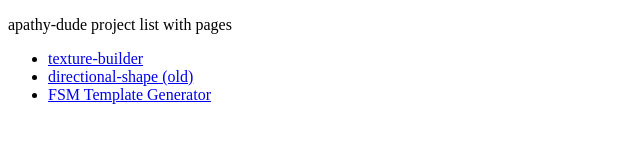
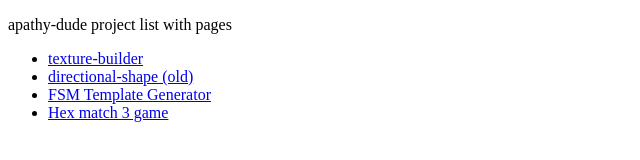
Before and after one commit to ApathyDude/ApathyDude.github.io, a plain HTML site: page index.html in a window 1280 px wide. Shown: the whole page, without its empty margins (0-640 px from the left). Drawn offline with Linux system fonts and the light colour scheme.

Commit message:
Adding hex-matching-game link

```diff
--- a/index.html
+++ b/index.html
@@ -18,6 +18,9 @@ apathy-dude project list with pages
     <li>
         <a href="http://apathy-dude.github.io/fsm-template-generator/">FSM Template Generator</a>
     </li>
+    <li>
+        <a href="http://apathy-dude.github.io/hex-matching-game/">Hex match 3 game</a>
+    </li>
 </ul>
 </body>
 </html>
```
